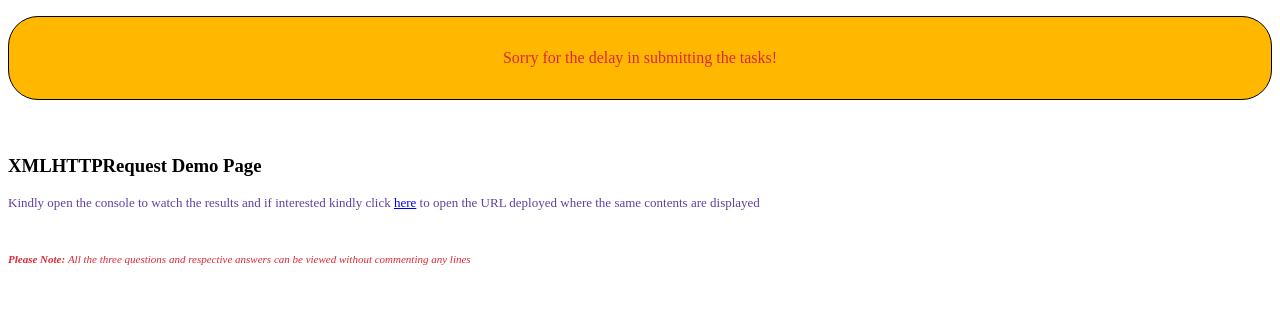
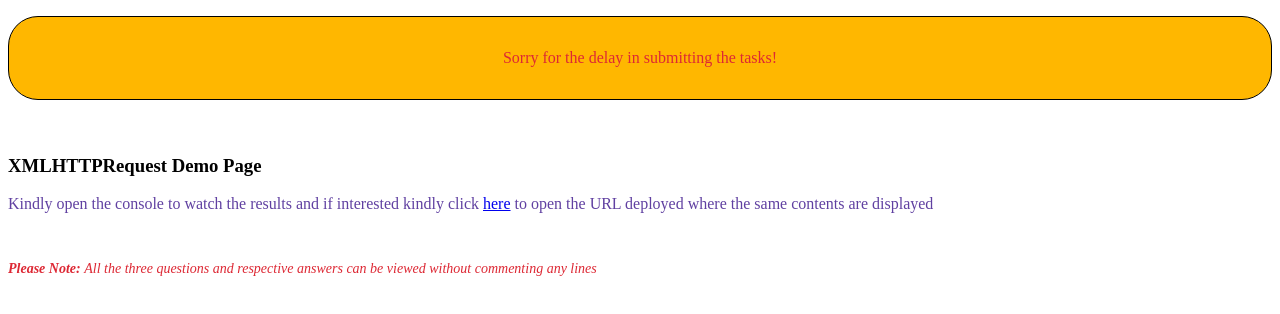
Before and after one commit to Naveen-Raj-Sivasamy/Zen-Class-Daily-Activties---Day-03, a plain HTML site: page index.html in a window 1280 px wide. Drawn offline with Linux system fonts and the light colour scheme; no server answers.

Commit message:
font edited

```diff
--- a/index.html
+++ b/index.html
@@ -27,9 +27,9 @@
 </body1>
 <body2>
     <h3 >XMLHTTPRequest Demo Page</h3>
-    <p  style="color: rgb(96, 64, 161); font-size: 13px;">Kindly open the console to watch the results and if interested kindly click <a href="https://day-04-ng82bmqg3-naveen-raj-sivasamys-projects.vercel.app" target="_blank">here</a> to open the URL deployed where the same contents are displayed</p>
+    <p  style="color: rgb(96, 64, 161); font-size: 16px;">Kindly open the console to watch the results and if interested kindly click <a href="https://day-04-ng82bmqg3-naveen-raj-sivasamys-projects.vercel.app" target="_blank">here</a> to open the URL deployed where the same contents are displayed</p>
 <br>
 
-<p style="color: rgb(221, 40, 52); font-size: 11px; font-style: oblique;"><strong>Please Note: </strong>All the three questions and respective answers can be viewed without commenting any lines</p>
+<p style="color: rgb(221, 40, 52); font-size: 14px; font-style: oblique;"><strong>Please Note: </strong>All the three questions and respective answers can be viewed without commenting any lines</p>
 </body2>
 </html>
```
